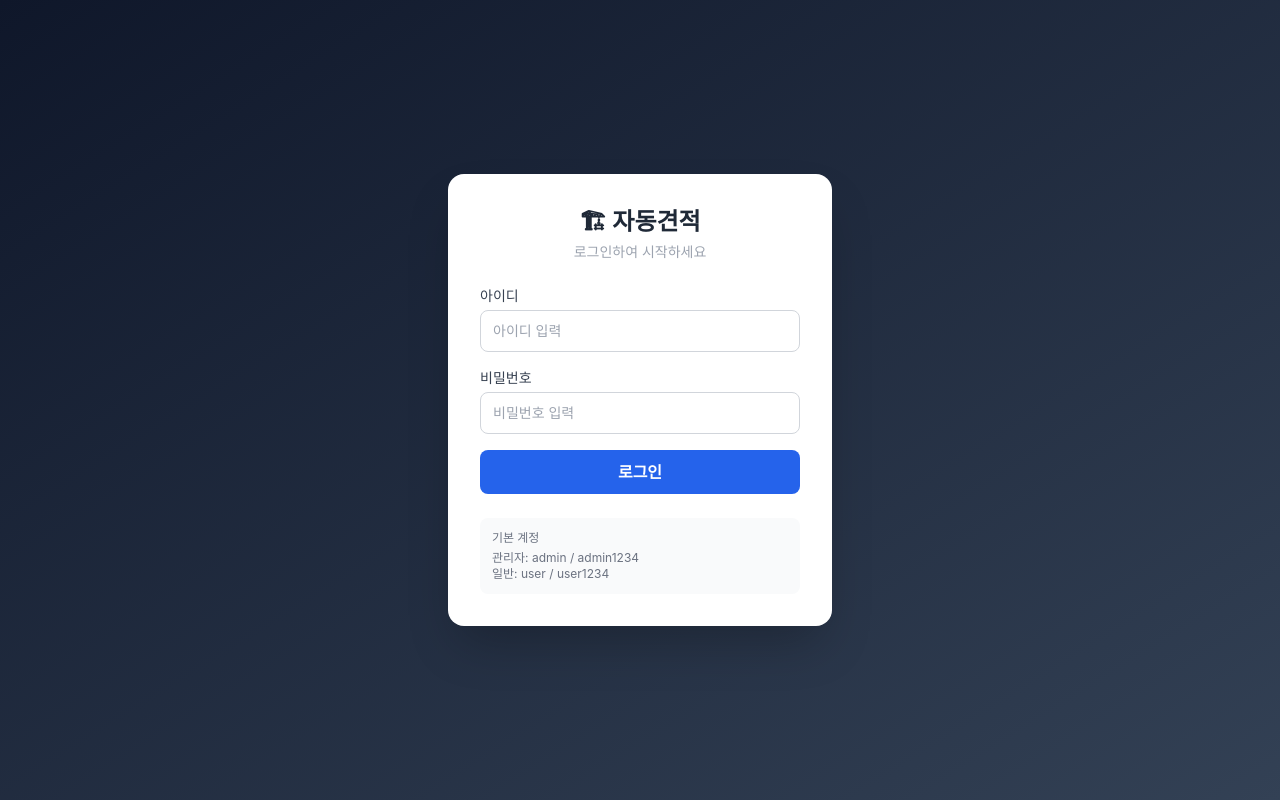
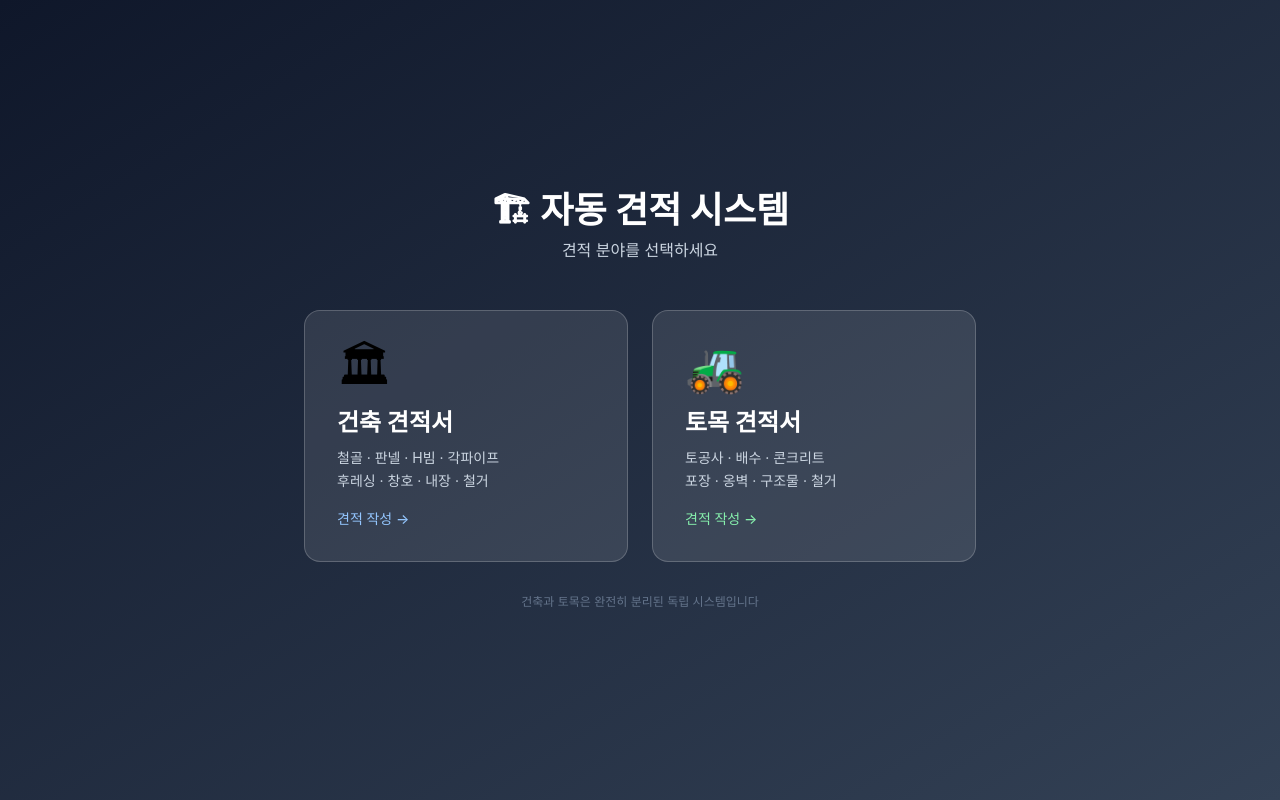
Before and after one commit to hsytb9506-boop/auto-estimate, a Next.js app in the folder frontend/: page /login in a window 1280 px wide. Built offline with nearby package versions, Linux system fonts and the light colour scheme.

Commit message:
Update login.js

```diff
--- a/frontend/pages/login.js
+++ b/frontend/pages/login.js
@@ -1,74 +1,3 @@
-import { useState } from 'react'
-import { useRouter } from 'next/router'
-import Head from 'next/head'
-import { login } from '../lib/api'
+import Home from './index'
 
-export default function LoginPage() {
-  const router = useRouter()
-  const [form, setForm] = useState({ username: '', password: '' })
-  const [error, setError] = useState('')
-  const [loading, setLoading] = useState(false)
-
-  const handleSubmit = async (e) => {
-    e.preventDefault()
-    setLoading(true); setError('')
-    try {
-      const data = await login(form)
-      localStorage.setItem('token', data.access_token)
-      localStorage.setItem('user', JSON.stringify({
-        username: data.username, is_admin: data.is_admin
-      }))
-      router.push('/')
-    } catch {
-      setError('아이디 또는 비밀번호가 틀렸습니다')
-    } finally {
-      setLoading(false)
-    }
-  }
-
-  return (
-    <>
-      <Head><title>로그인 - 자동 견적 시스템</title></Head>
-      <div className="min-h-screen bg-gradient-to-br from-slate-900 to-slate-700
-        flex items-center justify-center px-4">
-        <div className="bg-white rounded-2xl shadow-2xl p-8 w-full max-w-sm">
-          <h1 className="text-2xl font-bold text-gray-800 mb-1 text-center">🏗 자동견적</h1>
-          <p className="text-gray-400 text-sm text-center mb-6">로그인하여 시작하세요</p>
-
-          <form onSubmit={handleSubmit} className="space-y-4">
-            <div>
-              <label className="block text-sm font-medium text-gray-700 mb-1">아이디</label>
-              <input
-                type="text" value={form.username}
-                onChange={e => setForm(f => ({...f, username: e.target.value}))}
-                className="w-full border border-gray-300 rounded-lg px-3 py-2.5 text-sm
-                  focus:outline-none focus:ring-2 focus:ring-blue-500"
-                placeholder="아이디 입력" required />
-            </div>
-            <div>
-              <label className="block text-sm font-medium text-gray-700 mb-1">비밀번호</label>
-              <input
-                type="password" value={form.password}
-                onChange={e => setForm(f => ({...f, password: e.target.value}))}
-                className="w-full border border-gray-300 rounded-lg px-3 py-2.5 text-sm
-                  focus:outline-none focus:ring-2 focus:ring-blue-500"
-                placeholder="비밀번호 입력" required />
-            </div>
-            {error && <p className="text-red-500 text-sm text-center">{error}</p>}
-            <button type="submit" disabled={loading}
-              className="w-full bg-blue-600 hover:bg-blue-700 disabled:bg-blue-300
-                text-white font-semibold py-2.5 rounded-lg transition-colors">
-              {loading ? '로그인 중...' : '로그인'}
-            </button>
-          </form>
-
-          <div className="mt-6 p-3 bg-gray-50 rounded-lg text-xs text-gray-500">
-            <p className="font-medium mb-1">기본 계정</p>
-            <p>관리자: admin / admin1234</p>
-            <p>일반: user / user1234</p>
-          </div>
-        </div>
-      </div>
-    </>
-  )
-}
+export default Home
```
